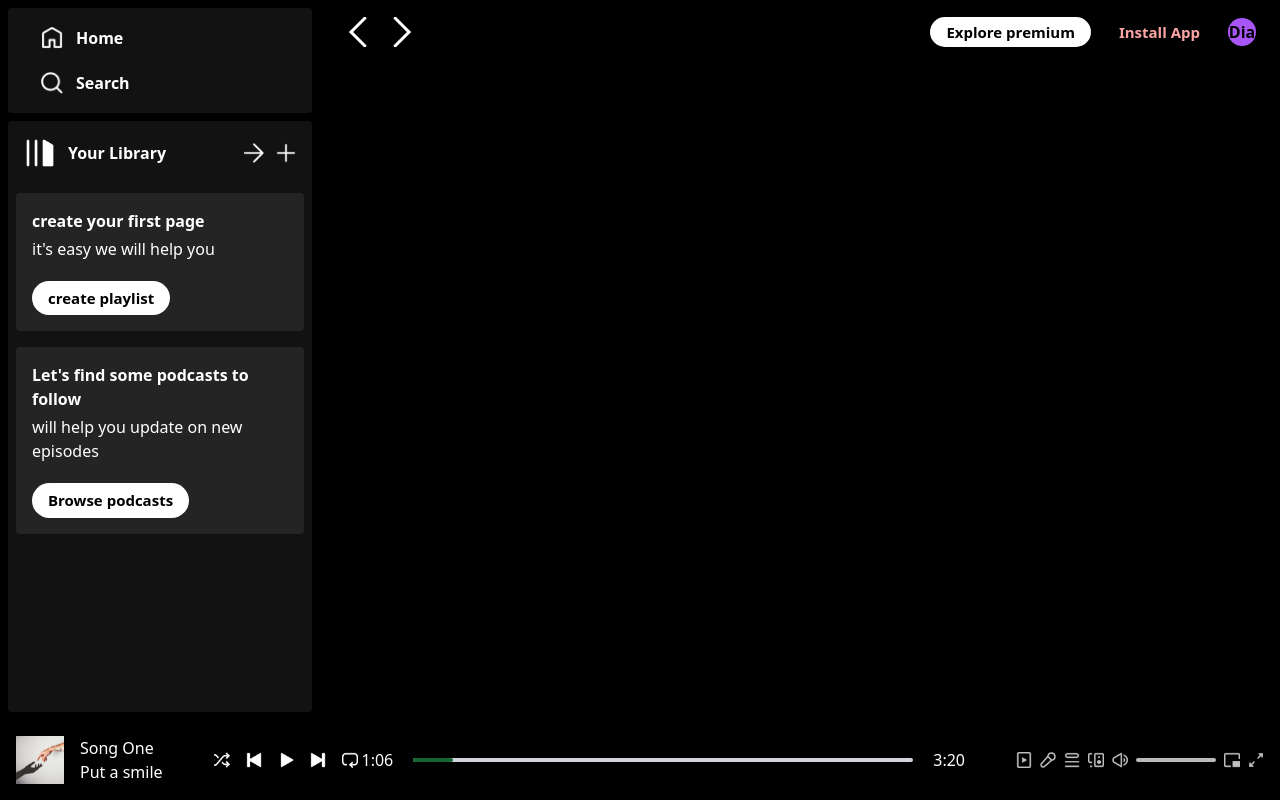
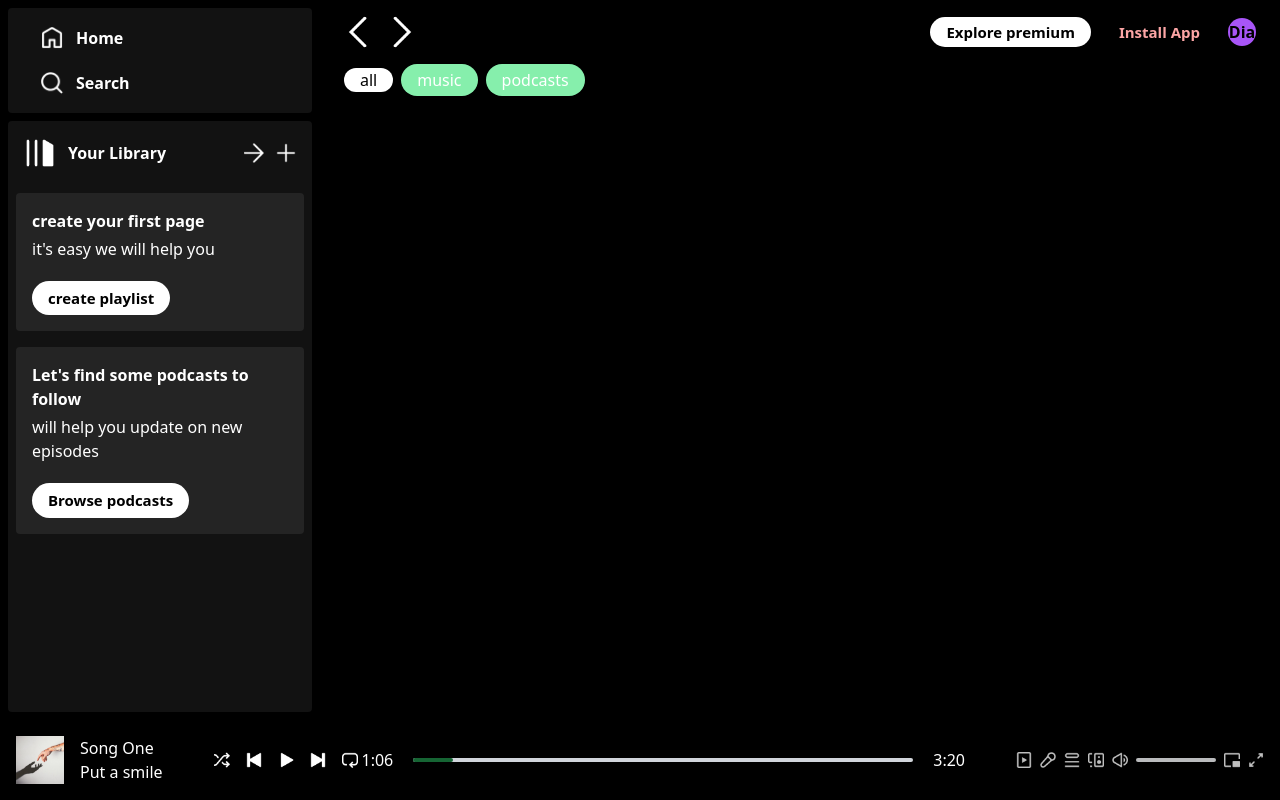
Before and after one commit to yatish2026/spotify-clone, a React (Vite) app: page / in a window 1280 px wide. Built offline with nearby package versions, Linux system fonts and the light colour scheme.

Commit message:
created Navbar

```diff
--- a/src/components/Navbar.jsx
+++ b/src/components/Navbar.jsx
@@ -16,6 +16,12 @@ const Navbar = () => {
             <p className='bg-purple-500 text-black w-7 h-7 rounded-full flex items-center justify-center'>Dia</p>
         </div>
     </div>
+    <div className='flex items-center gap-2 mt-4'>
+      <p className='bg-white text-black px-4 rounded-2xl cursor-pointer'>all</p>
+      <p className='bg-green-300 text-white px-4 py-1 rounded-2xl cursor-pointer'>music</p>
+      <p className='bg-green-300 text-white px-4 py-1 rounded-2xl cursor-pointer'>podcasts</p>
+
+    </div>
     </>
 
 
```
